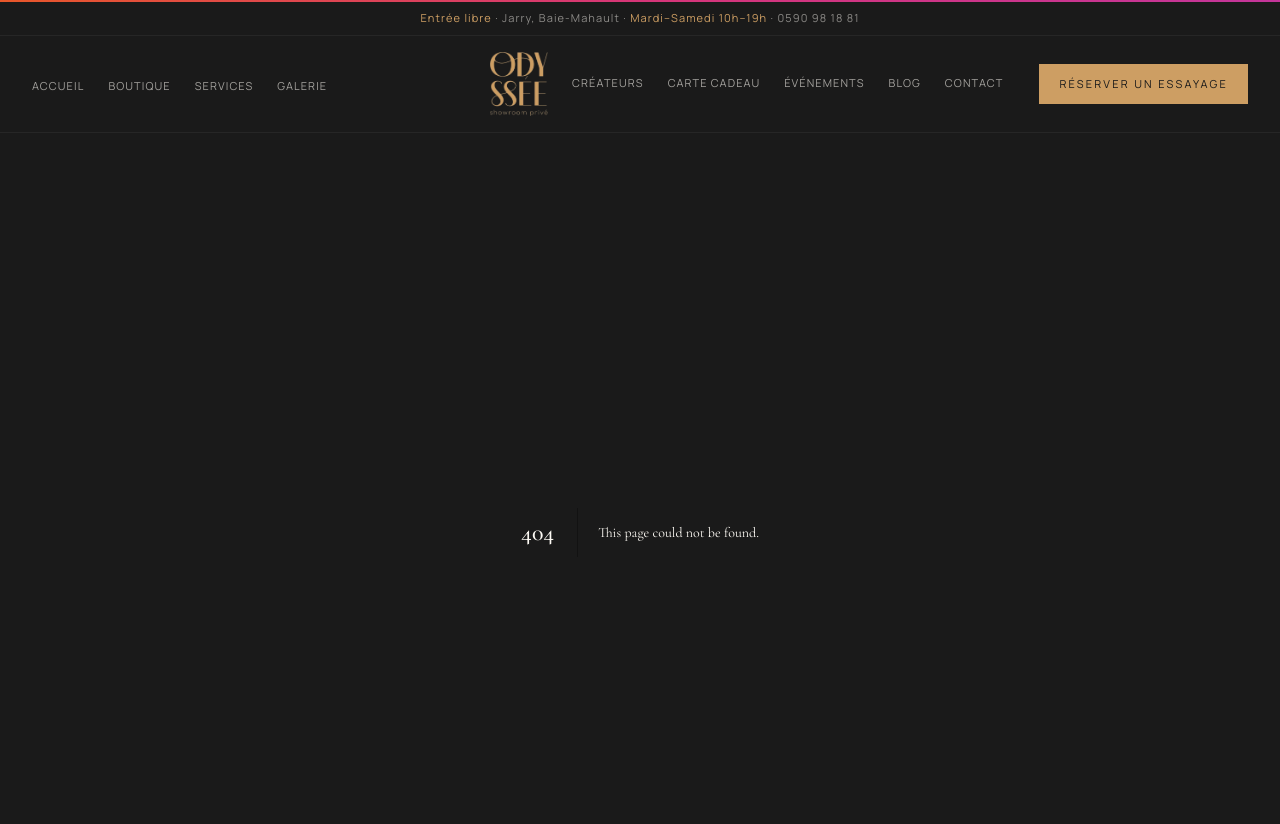
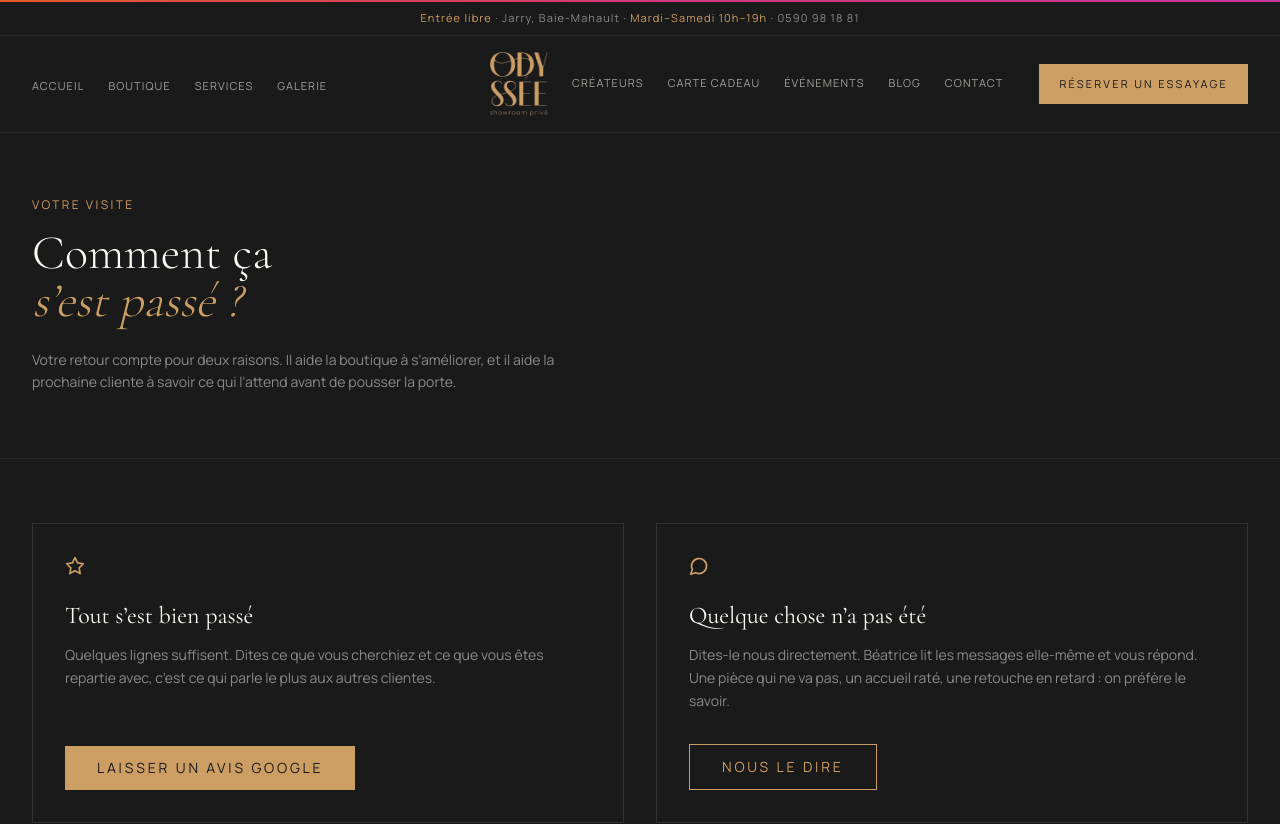
Before and after one commit to jmd971/odyssee-site, a Next.js app: page /demande-avis in a window 1280 px wide. Before the commit this address had no page. Shown: the top 824 px of the page. Built offline with nearby package versions, Linux system fonts and the light colour scheme.

Commit message:
Parcours d'avis : recréer les pages du QR code disparues à la migration (#3)
* Parcours avis QR : page de choix

* Parcours avis QR : page interne

* Rebrancher les anciennes URLs d'avis sur le nouveau parcours

```diff
--- a/next.config.js
+++ b/next.config.js
@@ -37,11 +37,15 @@ const ANCIENNES_URLS = [
   ['/caisse', '/boutique'],
   ['/checkout', '/boutique'],
 
-  // Programme de fidelite et parcours d'avis par QR code : plus rien
-  // derriere, on renvoie vers le seul endroit ou l'on peut ecrire
+  // Programme de fidelite : plus rien derriere
   ['/fidelite', '/contact'],
-  ['/avis-positif-4509-6601', '/contact'],
-  ['/avis-negatif-4475-4248', '/contact'],
+
+  // Parcours d'avis par QR code. Les deux pages d'arrivee de l'ancien
+  // funnel retrouvent leur destination : la branche positive va au
+  // formulaire d'avis Google, la branche negative a la page interne.
+  ['/avis-positif-4509-6601', 'https://g.page/r/CbBfVyCsFPbfEBM/review'],
+  ['/avis-negatif-4475-4248', '/demande-avis/nous-le-dire'],
+  ['/avis', '/demande-avis'],
 ]
 
 const nextConfig = {
--- /dev/null
+++ b/src/app/demande-avis/nous-le-dire/page.tsx
@@ -0,0 +1,93 @@
+import type { Metadata } from 'next'
+import Link from 'next/link'
+import { Phone, Mail, MessageCircle } from 'lucide-react'
+import { SITE_CONFIG, whatsappAvec } from '@/lib/site-config'
+
+export const metadata: Metadata = {
+  title: 'Dites-nous ce qui n’a pas été',
+  description: 'Un mot direct à Béatrice, sans passer par un formulaire public.',
+  robots: { index: false, follow: false },
+}
+
+const MESSAGE = 'Bonjour Béatrice, je reviens de la boutique et quelque chose n’a pas été :'
+
+export default function NousLeDirePage() {
+  return (
+    <>
+      <section className="py-16 border-b border-blanc-casse/5">
+        <div className="container-luxury">
+          <span className="section-subtitle">Entre nous</span>
+          <h1 className="section-title text-blanc-casse">
+            Dites-nous ce<br />
+            <span className="italic text-gradient">qui n’a pas été</span>
+          </h1>
+          <p className="font-sans text-sm text-blanc-casse/50 leading-relaxed max-w-xl mt-6">
+            Ça ne part pas dans une boîte anonyme. Béatrice lit, et elle rappelle.
+            Dites simplement ce qui s’est passé et quand vous êtes venue, on s’occupe du reste.
+          </p>
+        </div>
+      </section>
+
+      <section className="py-16">
+        <div className="container-luxury">
+          <div className="max-w-xl space-y-6">
+
+            <a
+              href={whatsappAvec(MESSAGE)}
+              target="_blank"
+              rel="noopener noreferrer"
+              className="flex items-start gap-4 border border-blanc-casse/10 p-6 hover:border-or/40 transition-colors"
+            >
+              <MessageCircle size={18} className="text-or mt-1 shrink-0" />
+              <span>
+                <span className="block font-sans text-xs font-medium tracking-wide uppercase text-blanc-casse mb-1">
+                  WhatsApp
+                </span>
+                <span className="block font-sans text-sm text-blanc-casse/50">
+                  {SITE_CONFIG.whatsappDisplay} — le plus rapide, le message est déjà commencé
+                </span>
+              </span>
+            </a>
+
+            <a
+              href={`tel:${SITE_CONFIG.phone}`}
+              className="flex items-start gap-4 border border-blanc-casse/10 p-6 hover:border-or/40 transition-colors"
+            >
+              <Phone size={18} className="text-or mt-1 shrink-0" />
+              <span>
+                <span className="block font-sans text-xs font-medium tracking-wide uppercase text-blanc-casse mb-1">
+                  Téléphone
+                </span>
+                <span className="block font-sans text-sm text-blanc-casse/50">
+                  {SITE_CONFIG.phoneDisplay} — {SITE_CONFIG.hours}
+                </span>
+              </span>
+            </a>
+
+            <a
+              href="mailto:odyssee.showroom@gmail.com?subject=Retour%20sur%20ma%20visite"
+              className="flex items-start gap-4 border border-blanc-casse/10 p-6 hover:border-or/40 transition-colors"
+            >
+              <Mail size={18} className="text-or mt-1 shrink-0" />
+              <span>
+                <span className="block font-sans text-xs font-medium tracking-wide uppercase text-blanc-casse mb-1">
+                  E-mail
+                </span>
+                <span className="block font-sans text-sm text-blanc-casse/50">
+                  odyssee.showroom@gmail.com — si vous préférez écrire posément
+                </span>
+              </span>
+            </a>
+
+            <p className="font-sans text-xs text-blanc-casse/30 pt-4">
+              <Link href="/demande-avis" className="hover:text-or transition-colors">
+                Revenir en arrière
+              </Link>
+            </p>
+
+          </div>
+        </div>
+      </section>
+    </>
+  )
+}
--- /dev/null
+++ b/src/app/demande-avis/page.tsx
@@ -0,0 +1,78 @@
+import type { Metadata } from 'next'
+import Link from 'next/link'
+import { Star, MessageCircle } from 'lucide-react'
+
+/* Page d'atterrissage du QR code affiche en boutique.
+   Elle remplace le parcours GoHighLevel disparu lors de la refonte :
+   entre aout et septembre 2026, le QR renvoyait une erreur.
+
+   Volontairement hors index : c'est un parcours prive entre la boutique
+   et sa cliente, il n'a rien a faire dans les resultats de recherche. */
+export const metadata: Metadata = {
+  title: 'Votre visite chez Odyssée',
+  description: 'Dites-nous comment s’est passée votre visite à la boutique.',
+  robots: { index: false, follow: false },
+}
+
+const LIEN_AVIS_GOOGLE = 'https://g.page/r/CbBfVyCsFPbfEBM/review'
+
+export default function DemandeAvisPage() {
+  return (
+    <>
+      <section className="py-16 border-b border-blanc-casse/5">
+        <div className="container-luxury">
+          <span className="section-subtitle">Votre visite</span>
+          <h1 className="section-title text-blanc-casse">
+            Comment ça<br />
+            <span className="italic text-gradient">s’est passé ?</span>
+          </h1>
+          <p className="font-sans text-sm text-blanc-casse/50 leading-relaxed max-w-xl mt-6">
+            Votre retour compte pour deux raisons. Il aide la boutique à s’améliorer,
+            et il aide la prochaine cliente à savoir ce qui l’attend avant de pousser la porte.
+          </p>
+        </div>
+      </section>
+
+      <section className="py-16">
+        <div className="container-luxury">
+          <div className="grid grid-cols-1 md:grid-cols-2 gap-8">
+
+            <div className="border border-blanc-casse/10 p-8 flex flex-col">
+              <Star size={20} className="text-or mb-6" />
+              <h2 className="font-serif text-2xl text-blanc-casse mb-3">
+                Tout s’est bien passé
+              </h2>
+              <p className="font-sans text-sm text-blanc-casse/50 leading-relaxed mb-8 grow">
+                Quelques lignes suffisent. Dites ce que vous cherchiez et ce que vous
+                êtes repartie avec, c’est ce qui parle le plus aux autres clientes.
+              </p>
+              <a
+                href={LIEN_AVIS_GOOGLE}
+                rel="noopener noreferrer"
+                className="btn-primary self-start"
+              >
+                Laisser un avis Google
+              </a>
+            </div>
+
+            <div className="border border-blanc-casse/10 p-8 flex flex-col">
+              <MessageCircle size={20} className="text-or mb-6" />
+              <h2 className="font-serif text-2xl text-blanc-casse mb-3">
+                Quelque chose n’a pas été
+              </h2>
+              <p className="font-sans text-sm text-blanc-casse/50 leading-relaxed mb-8 grow">
+                Dites-le nous directement. Béatrice lit les messages elle-même et
+                vous répond. Une pièce qui ne va pas, un accueil raté, une retouche
+                en retard : on préfère le savoir.
+              </p>
+              <Link href="/demande-avis/nous-le-dire" className="btn-outline self-start">
+                Nous le dire
+              </Link>
+            </div>
+
+          </div>
+        </div>
+      </section>
+    </>
+  )
+}
```
